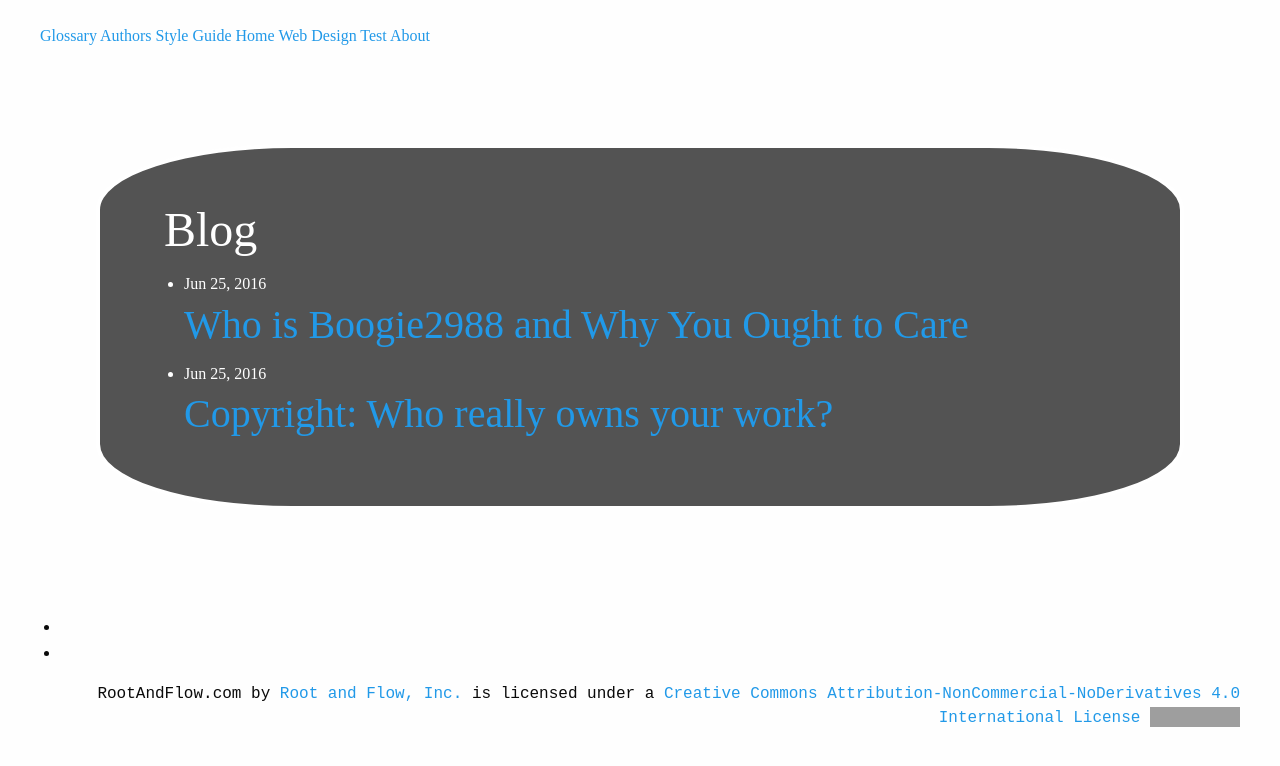
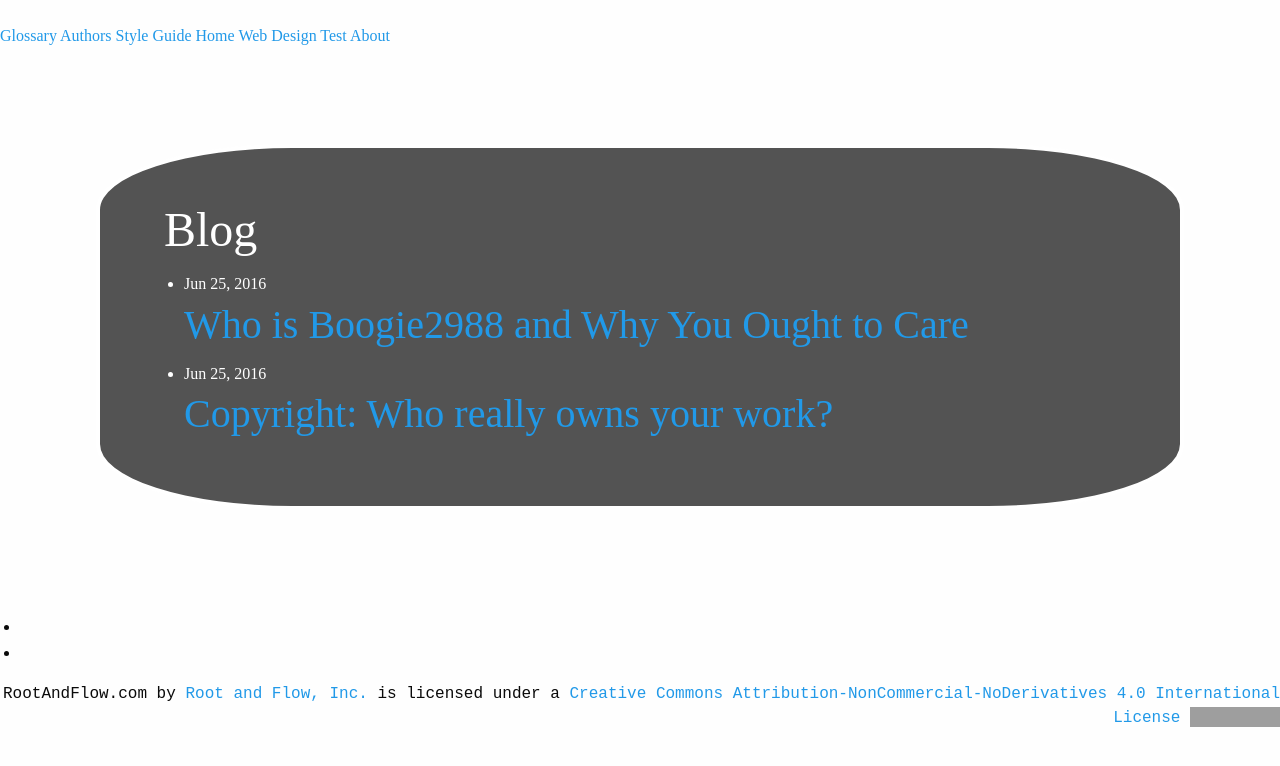
Before and after one commit to rootandflow/www.rootandflow.com, a Jekyll site: the page built from blog.md, in a window 1280 px wide. Shown: the top 766 px of the page. Built offline with Jekyll 4.4.1, drawn with Linux system fonts in a browser that asks for light colours; nearby versions of some CDN libraries; grey boxes are pictures that could not be loaded.

Commit message:
:electric_plug: plugin foundation settings partial, set grid max to 1920px

```diff
--- a/_sass/settings/_settings.scss
+++ b/_sass/settings/_settings.scss
@@ -46,7 +46,7 @@
 // ---------
 
 $global-font-size: 100%;
-$global-width: rem-calc(1200);
+$global-width: rem-calc(1920);
 $global-lineheight: 1.5;
 $foundation-palette: (
   primary: #2199e8,
```
